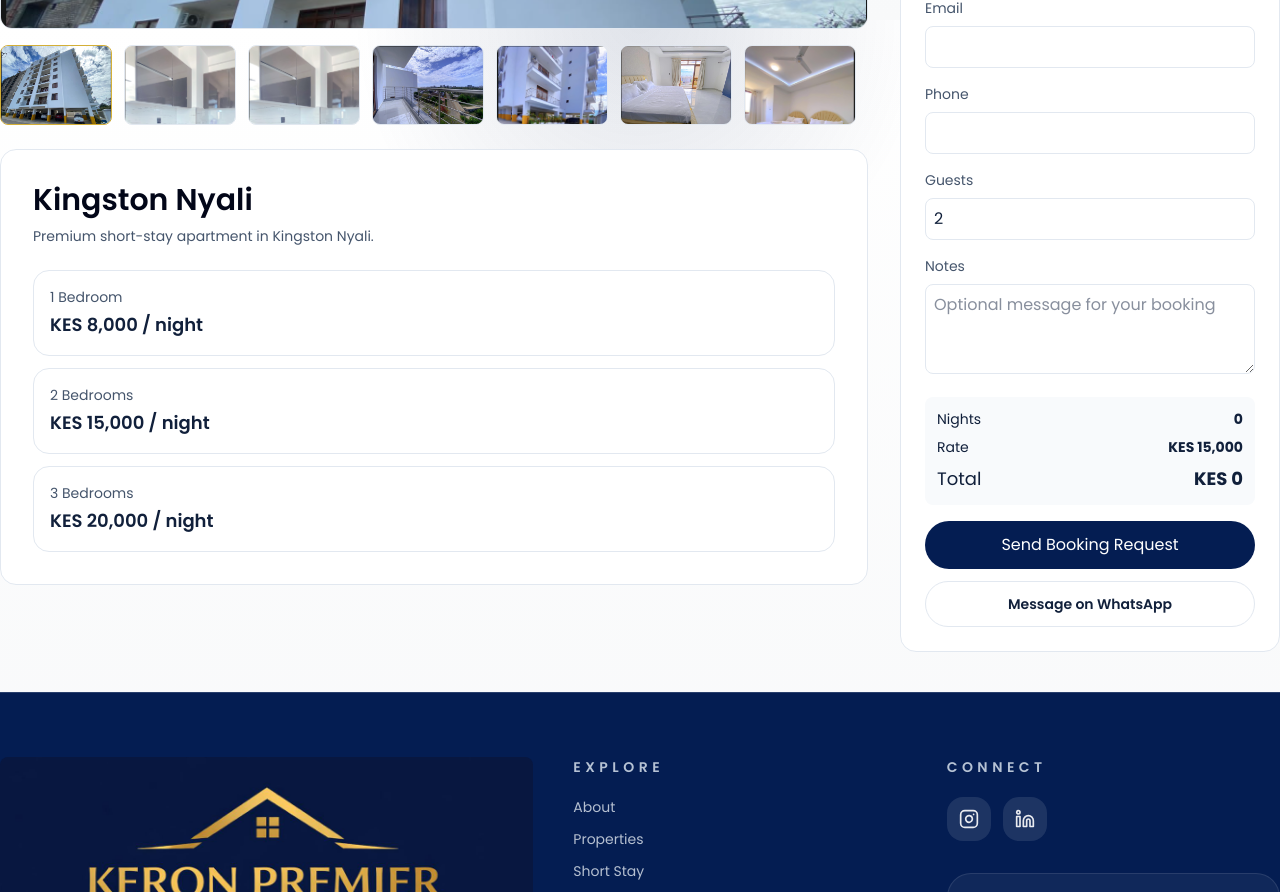
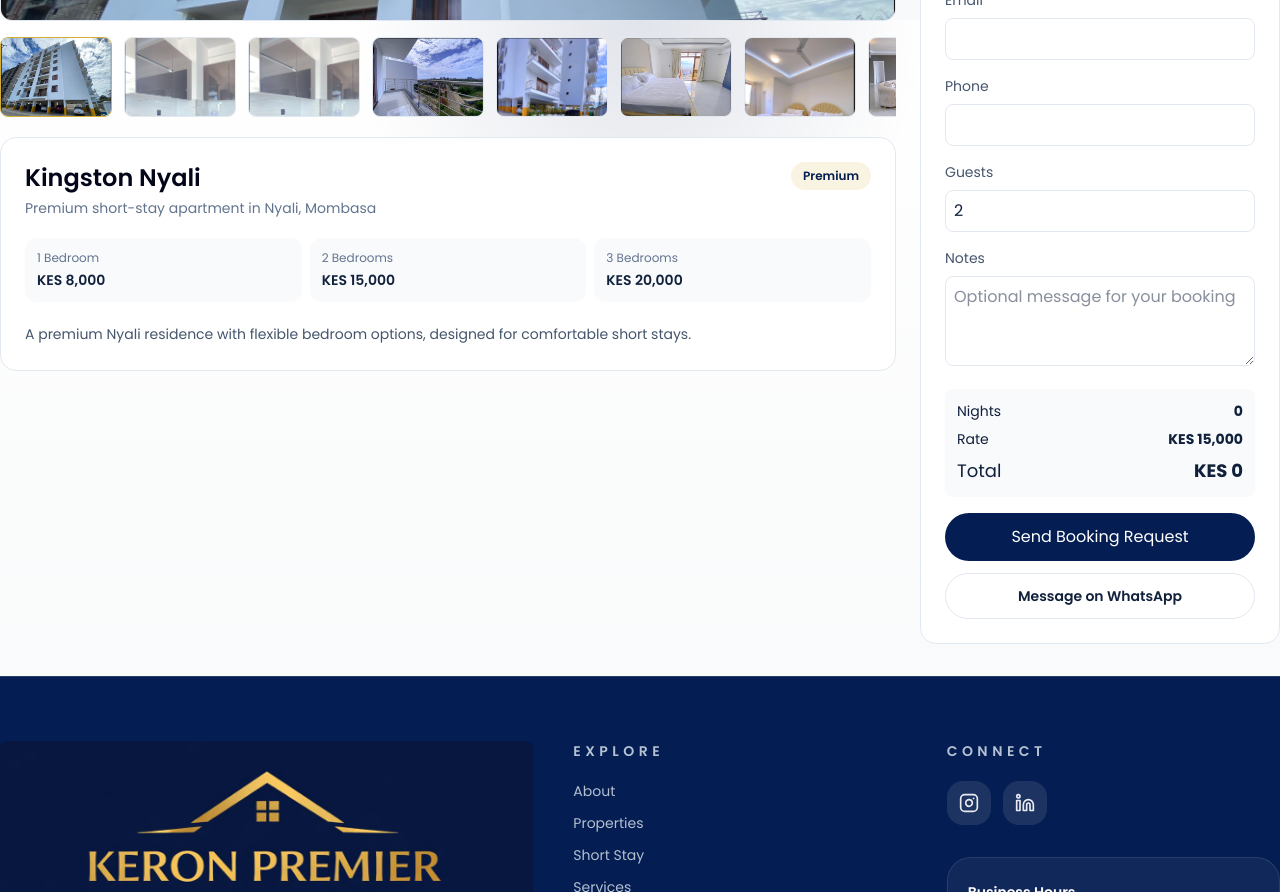
Before and after one commit to MwanziaNzavi-afk/Keron, a Next.js app in the folder keron-app/: page /properties/kingston-nyali in a window 1280 px wide. Shown: the part 780-1672 px from the top of the page. Built offline with nearby package versions, Linux system fonts and the light colour scheme.

Commit message:
Simplify Kingston Nyali property details page

```diff
--- a/keron-app/app/properties/kingston-nyali/page.tsx
+++ b/keron-app/app/properties/kingston-nyali/page.tsx
@@ -26,32 +26,27 @@
   return (
     <div className="min-h-screen">
       <Navbar />
-      <main className="container mx-auto px-6 py-10 xl:px-0">
-        <div className="grid min-w-0 gap-8 xl:grid-cols-[minmax(0,1fr)_380px]">
-          <div className="space-y-6">
+      <main className="container mx-auto px-6 py-8 xl:px-0">
+        <div className="grid min-w-0 gap-6 xl:grid-cols-[minmax(0,1fr)_360px]">
+          <div className="space-y-5">
             <PropertyGallery images={IMAGES} />
-            <div className="rounded-2xl border border-slate-200 bg-white p-8 shadow-soft">
-              <h1 className="text-3xl font-semibold text-slate-950">Kingston Nyali</h1>
-              <p className="mt-2 text-sm text-slate-600">Premium short-stay apartment in Kingston Nyali.</p>
-              <div className="mt-6 space-y-3">
-                <div className="rounded-2xl border border-slate-200 bg-white p-4">
-                  <p className="text-sm text-slate-600">1 Bedroom</p>
-                  <p className="mt-1 text-lg font-semibold">KES 8,000 / night</p>
+            <section className="rounded-2xl border border-slate-200 bg-white p-5 shadow-soft sm:p-6">
+              <div className="flex flex-col gap-3 sm:flex-row sm:items-start sm:justify-between">
+                <div>
+                  <h1 className="text-2xl font-semibold text-slate-950">Kingston Nyali</h1>
+                  <p className="mt-1 text-sm text-slate-500">Premium short-stay apartment in Nyali, Mombasa</p>
                 </div>
-                <div className="rounded-2xl border border-slate-200 bg-white p-4">
-                  <p className="text-sm text-slate-600">2 Bedrooms</p>
-                  <p className="mt-1 text-lg font-semibold">KES 15,000 / night</p>
-                </div>
-                <div className="rounded-2xl border border-slate-200 bg-white p-4">
-                  <p className="text-sm text-slate-600">3 Bedrooms</p>
-                  <p className="mt-1 text-lg font-semibold">KES 20,000 / night</p>
-                </div>
+                <span className="rounded-full bg-[#d4af37]/15 px-3 py-1.5 text-xs font-semibold text-[#041d52]">Premium</span>
               </div>
-            </div>
+              <div className="mt-5 grid grid-cols-3 gap-2">
+                <div className="rounded-xl bg-slate-50 p-3"><p className="text-xs text-slate-500">1 Bedroom</p><p className="mt-1 text-sm font-semibold">KES 8,000</p></div>
+                <div className="rounded-xl bg-slate-50 p-3"><p className="text-xs text-slate-500">2 Bedrooms</p><p className="mt-1 text-sm font-semibold">KES 15,000</p></div>
+                <div className="rounded-xl bg-slate-50 p-3"><p className="text-xs text-slate-500">3 Bedrooms</p><p className="mt-1 text-sm font-semibold">KES 20,000</p></div>
+              </div>
+              <p className="mt-5 text-sm leading-6 text-slate-600">A premium Nyali residence with flexible bedroom options, designed for comfortable short stays.</p>
+            </section>
           </div>
-          <div>
-            <BookingWidget propertySlug="kingston-nyali" price1={8000} price2={15000} price3={20000} />
-          </div>
+          <div><BookingWidget propertySlug="kingston-nyali" price1={8000} price2={15000} price3={20000} /></div>
         </div>
       </main>
       <Footer />
```
